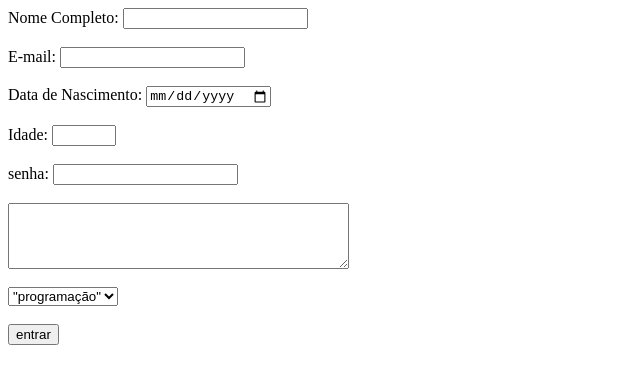
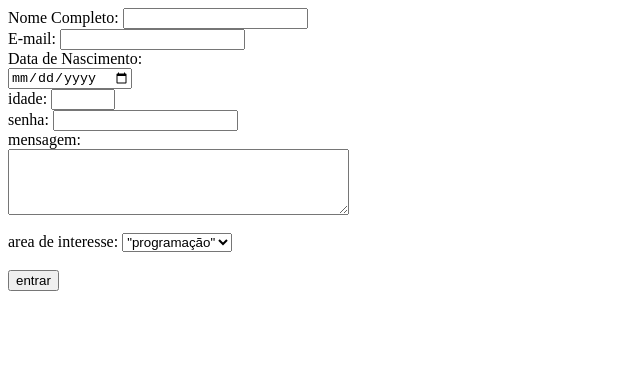
Before and after one commit to CEEMTI-BG-prof-Melissa/aula-07-najuh-e-isabela-felix, a plain HTML site: page index.html in a window 1280 px wide. Shown: the whole page, without its empty margins (0-640 px from the left). Drawn offline with Linux system fonts and the light colour scheme.

Commit message:
Update index.html

```diff
--- a/index.html
+++ b/index.html
@@ -4,29 +4,49 @@
 </head>
 <body>
   <form action="/recebe.html" method="post">
+        <!--Este é um campo de nome-->
         <label for="login">Nome Completo: </label>
         <input type="text" maxlenght="50" id="login" name="login">
         <br>
+
+        <!--Este e um campo de email-->
+        <label for="email ">E-mail: </label>
+        <input type="email" id="email" name="email">
         <br>
 
+        <!--Este e um campo de data de nascimento-->
+        <label for="date">Data de Nascimento: </label>
+        <br> <input type= "date"min="2000.01.01" max="2024.12.31" id="date" name="date">
+        <br>
 
-      E-mail: <input type="email" id="email" name="email">
+        <!--Este e um campo de idade-->
+        <label for="idade">idade: </label>
+        <input type= "number" min="01" max="120" id="idade" name="Idade">
         <br>
-        <br> Data de Nascimento: <input type= "date"min="2000.01.01" max="2024.12.31" id= "date" name="date">
+
+        <!--Este e um campo de senha-->
+        <label for="senha"> senha:</label>
+        <input type="password" id="senha" name="senha">
         <br>
-        <br> Idade: <input type= "number" min="01" max="120" id="Idade" name="Idade">
+
+        <!--Este e um campo de mensagem-->
+        <label for="textarea">mensagem: </label>
         <br>
-        <br> senha: <input type="password" id="senha" name="senha">
+        <textarea rows="4" cols="40" id="textarea"> </textarea>
         <br>
-        <br> <textarea rows="4" cols="40" > </textarea>
+
+        <!--Este e um campo de area de interesse-->
         <br>
-        <br> <select> <option value="programação"> "programação" </option>
-        <option value="design"> "design"</option>
-        <option value="redes" >"redes"</option>
-        <option value="suporte">"suporte"</option></select>
+        <label for="select">area de interesse: </label>
+        <select id="select ">
+            <option value="programação"> "programação" </option>
+            <option value="design"> "design"</option>
+            <option value="redes" >"redes"</option>
+            <option value="suporte">"suporte"</option>
+        </select>
         <br>
         <br> <input type="submit" value="entrar">
         <br>
   </form>
-</body
+</body>
 </html>
```
